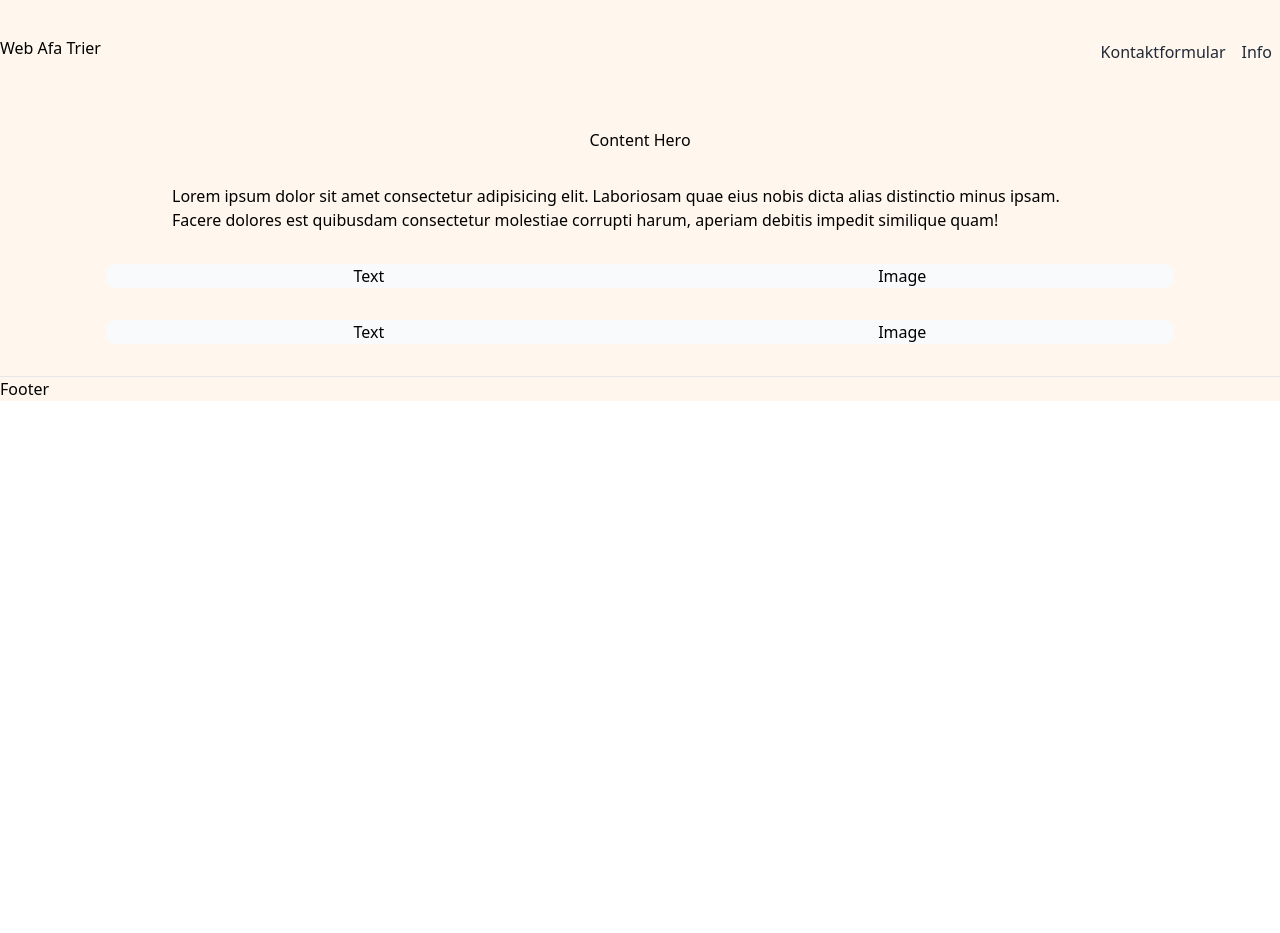
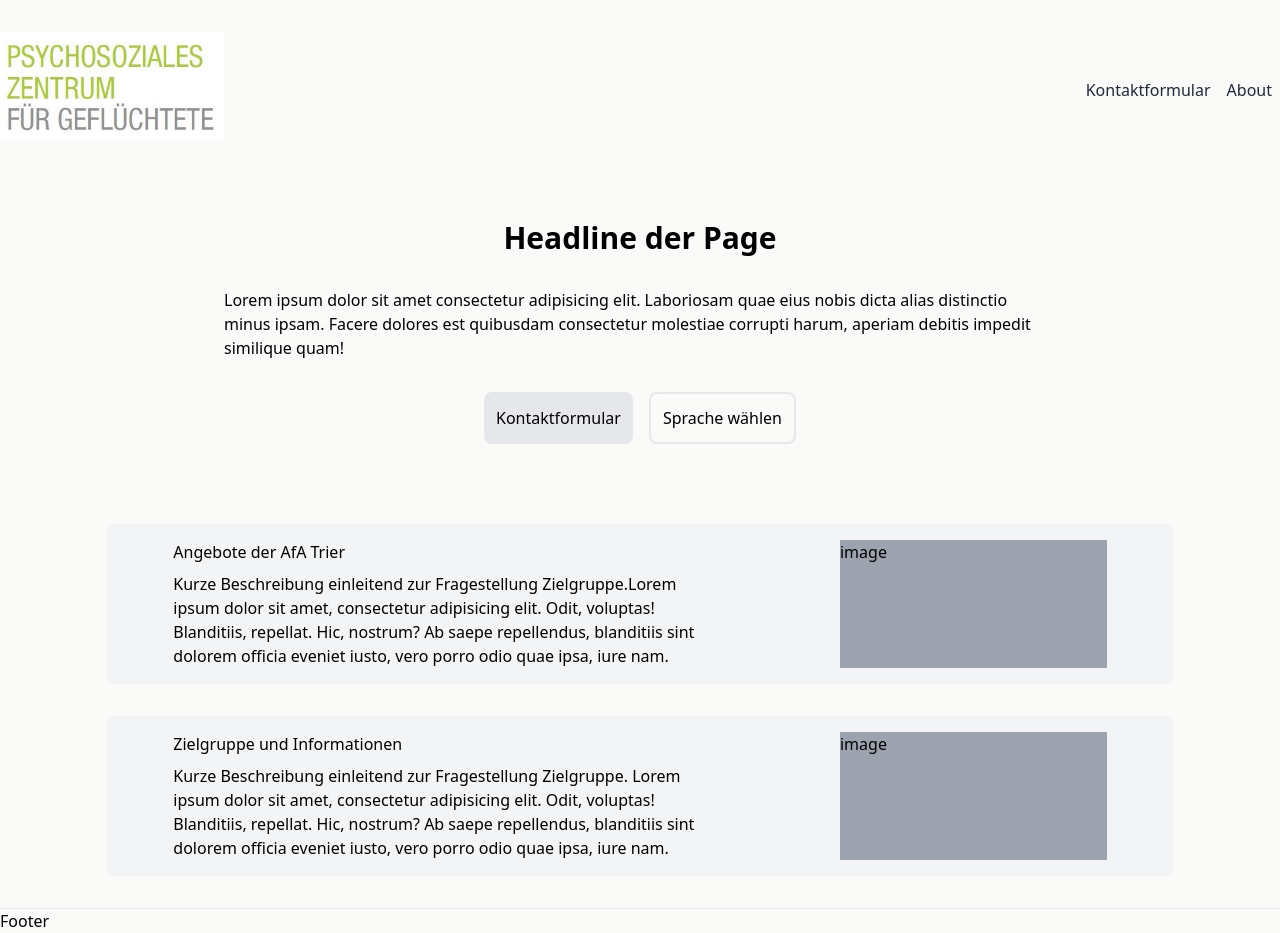
Before and after one commit to dvdptr/website-afa-trier, a Nuxt app: page / in a window 1280 px wide. Before the commit the page ends 800 px from the top, so only its background shows below. Built offline with nearby package versions, Linux system fonts and the light colour scheme.

Commit message:
add pages angebote zielgruppe

```diff
--- a/components/Header.vue
+++ b/components/Header.vue
@@ -8,7 +8,9 @@
       >
         <!-- NavBar Logo -->
         <div>
-          <nuxt-link to="/"> Web Afa Trier </nuxt-link>
+          <nuxt-link to="/">
+            <img src="~/assets/PSZ-Logo.jpg" alt="" class="w-56" />
+          </nuxt-link>
         </div>
         <!-- Header Hamburger Icon -->
         <div class="block lg:hidden">
@@ -33,16 +35,17 @@
           class="w-full flex-grow text-center text-gray-800 md:text-right lg:flex lg:w-auto lg:items-center"
         >
           <div class="lg:flex-grow">
+            <!-- NAV Menu Links -->
             <nuxt-link
               class="mt-4 block border-b border-gray-300 px-2 py-2 pb-2 hover:text-gray-900 md:border-none md:pb-0 lg:mt-0 lg:inline-block"
-              to="/videoberatung"
+              to="/kontaktformular"
               >Kontaktformular</nuxt-link
             >
 
             <nuxt-link
               class="mt-4 block border-b border-gray-300 px-2 py-2 pb-2 hover:text-gray-900 md:border-none md:pb-0 lg:mt-0 lg:inline-block"
-              to="/kontakt"
-              >Info</nuxt-link
+              to="/about"
+              >About</nuxt-link
             >
           </div>
         </div>
--- a/components/Hero.vue
+++ b/components/Hero.vue
@@ -1,13 +1,19 @@
 <template>
   <div class="">
-    <div class="px-4 py-8">
-      <p class="pb-8 text-center">Content Hero</p>
-      <div class="mx-auto w-3/4">
+    <div class="px-4 py-12">
+      <p class="pb-8 text-center text-3xl font-bold">Headline der Page</p>
+      <div class="mx-auto sm:w-4/6">
         Lorem ipsum dolor sit amet consectetur adipisicing elit. Laboriosam quae
         eius nobis dicta alias distinctio minus ipsam. Facere dolores est
         quibusdam consectetur molestiae corrupti harum, aperiam debitis impedit
         similique quam!
       </div>
+      <div class="my-8 flex justify-center">
+        <button class="mx-2 rounded-lg bg-gray-200 p-3">Kontaktformular</button>
+        <button class="mx-2 rounded-lg border-2 border-gray-200 p-3">
+          Sprache wählen
+        </button>
+      </div>
     </div>
   </div>
 </template>
--- a/components/Overview.vue
+++ b/components/Overview.vue
@@ -1,12 +1,39 @@
 <template>
   <div>
-    <div class="mx-auto mb-8 flex w-5/6 justify-around rounded-lg bg-gray-50">
-      <div>Text</div>
-      <div>Image</div>
-    </div>
-    <div class="mx-auto mb-8 flex w-5/6 justify-around rounded-lg bg-gray-50">
-      <div>Text</div>
-      <div>Image</div>
-    </div>
+    <nuxt-link to="/angebote">
+      <div
+        class="mx-auto mb-8 w-5/6 justify-around rounded-lg bg-gray-100 sm:flex"
+      >
+        <div class="py-4 sm:w-1/2">
+          <p class="pb-2">Angebote der AfA Trier</p>
+          <p class="">
+            Kurze Beschreibung einleitend zur Fragestellung Zielgruppe.Lorem
+            ipsum dolor sit amet, consectetur adipisicing elit. Odit, voluptas!
+            Blanditiis, repellat. Hic, nostrum? Ab saepe repellendus, blanditiis
+            sint dolorem officia eveniet iusto, vero porro odio quae ipsa, iure
+            nam.
+          </p>
+        </div>
+        <div class="my-4 w-full bg-gray-400 sm:w-1/4">image</div>
+      </div>
+    </nuxt-link>
+
+    <nuxt-link to="/zielgruppe">
+      <div
+        class="mx-auto mb-8 w-5/6 justify-around rounded-lg bg-gray-100 sm:flex"
+      >
+        <div class="py-4 sm:w-1/2">
+          <p class="pb-2">Zielgruppe und Informationen</p>
+          <p class="">
+            Kurze Beschreibung einleitend zur Fragestellung Zielgruppe. Lorem
+            ipsum dolor sit amet, consectetur adipisicing elit. Odit, voluptas!
+            Blanditiis, repellat. Hic, nostrum? Ab saepe repellendus, blanditiis
+            sint dolorem officia eveniet iusto, vero porro odio quae ipsa, iure
+            nam.
+          </p>
+        </div>
+        <div class="my-4 w-full bg-gray-400 sm:w-1/4">image</div>
+      </div>
+    </nuxt-link>
   </div>
 </template>
--- a/layouts/default.vue
+++ b/layouts/default.vue
@@ -1,6 +1,6 @@
 <template>
-  <div class="bg-stone-100">
-    <div class="mx-auto max-w-screen-xl bg-orange-50">
+  <div class="bg-stone-50">
+    <div class="mx-auto max-w-screen-xl">
       <Nuxt />
     </div>
   </div>
--- /dev/null
+++ b/pages/angebote.vue
@@ -0,0 +1,12 @@
+<template>
+  <div>
+    <Header />
+    <Footer />
+  </div>
+</template>
+
+<script>
+export default {
+  name: "IndexPage",
+};
+</script>
--- a/pages/kontaktformular.vue
+++ b/pages/kontaktformular.vue
@@ -1,3 +1,6 @@
 <template>
-  <div></div>
+  <div>
+    <Header />
+    <Footer />
+  </div>
 </template>
--- /dev/null
+++ b/pages/zielgruppe.vue
@@ -0,0 +1,6 @@
+<template>
+  <div>
+    <Header />
+    <Footer />
+  </div>
+</template>
```
Also changed, not shown: assets/PSZ-Logo.jpg (added).
